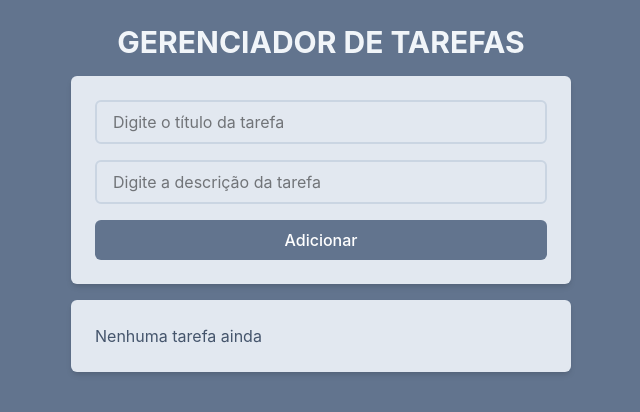
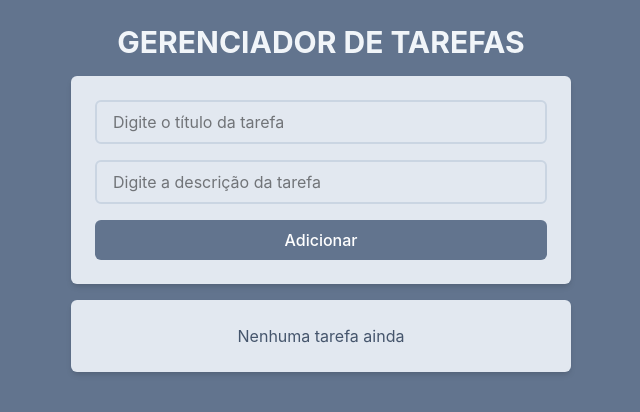
Before and after one commit to DaniRolim/LEARN-REACT, a React (Vite) app: page / in a window 1280 px wide. Shown: the top 412 px of the page, without its empty margins (319-959 px from the left). Built offline with nearby package versions, Linux system fonts and the light colour scheme.

Commit message:
Ajuste no background e messagem

```diff
--- a/src/App.jsx
+++ b/src/App.jsx
@@ -54,7 +54,7 @@ function App() {
   }
 
   return (
-    <div className="w-screen h-screen bg-slate-500 flex justify-center p-6  ">
+    <div className="min-h-screen bg-slate-500 flex justify-center p-6  ">
       <div className="w-125 space-y-4">
         <Title>GERENCIADOR DE TAREFAS</Title>
         <AddTasks onAddTaskSubmit={onAddTaskSubmit}/>
--- a/src/components/Tasks.jsx
+++ b/src/components/Tasks.jsx
@@ -15,7 +15,7 @@ function Tasks({ tasks, onTaskClick, onDeleteTaskClick, message}) {
         <div>
                 <ul className="space-y-4 p-6 bg-slate-200 rounded-md shadow-md">
                     {tasks.length === 0 ? (
-                        <p className="text-slate-600">Nenhuma tarefa ainda</p>
+                        <p className="text-slate-600 text-center">Nenhuma tarefa ainda</p>
                     ) : (tasks.children)}
                     {tasks.map((task) => (
                         <li key={task.id} className="flex gap-2">
```
